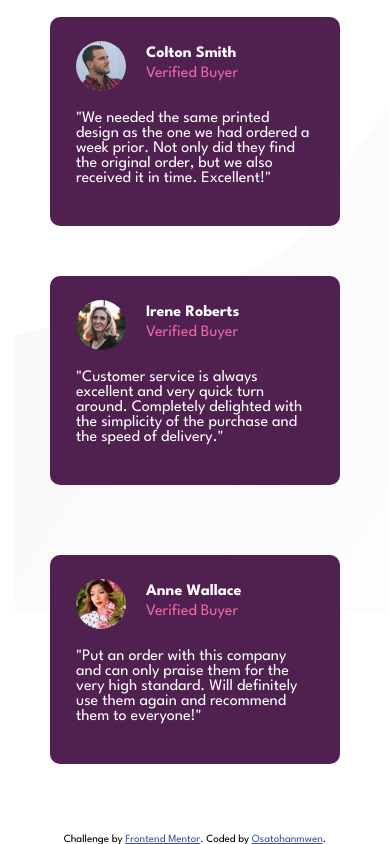
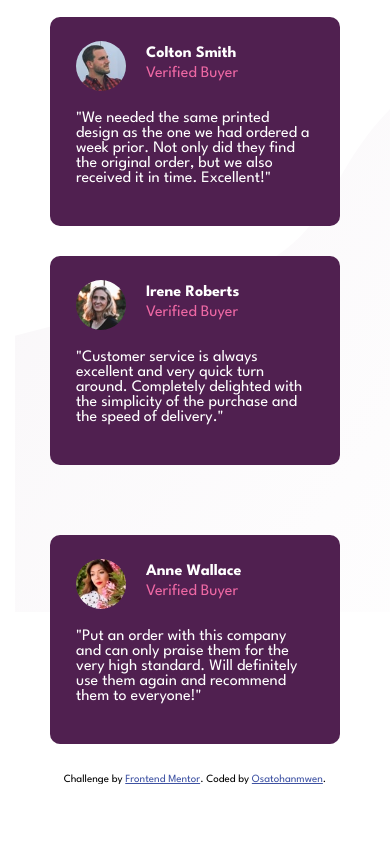
Before and after one commit to OsatohanmwenT/Social-proof-section-master, a plain HTML site: page index.html in a window 390 px wide. Shown: the part 528-1372 px from the top of the page. After the commit the page ends 1312 px from the top, so only its background shows below. Drawn offline with Linux system fonts and the light colour scheme.

Commit message:
Update index.css

```diff
--- a/index.css
+++ b/index.css
@@ -109,15 +109,16 @@ body{
 .page .cards .report-card{
     background-color: var(--Very-Dark-Magenta);
     padding: 24px 26px;
+    position: relative;
     max-width: 350px;
     border-radius: 10px;
     max-height: 220px
 }
 .page .cards .report-card:nth-child(2){
-   margin-top: 20px;
+   top: 20px;
 }
 .page .cards .report-card:nth-child(3){
-   margin-top: 40px;
+   top: 40px;
 }
 .page .cards h4{
     margin: 5px auto;
@@ -167,4 +168,10 @@ body{
     .design-mobile{
         display: block;
     }
+    .page .cards .report-card:nth-child(2){
+     top: 0px;
+    }
+    .page .cards .report-card:nth-child(0){
+     top: 0px;
+    }
 }
```
